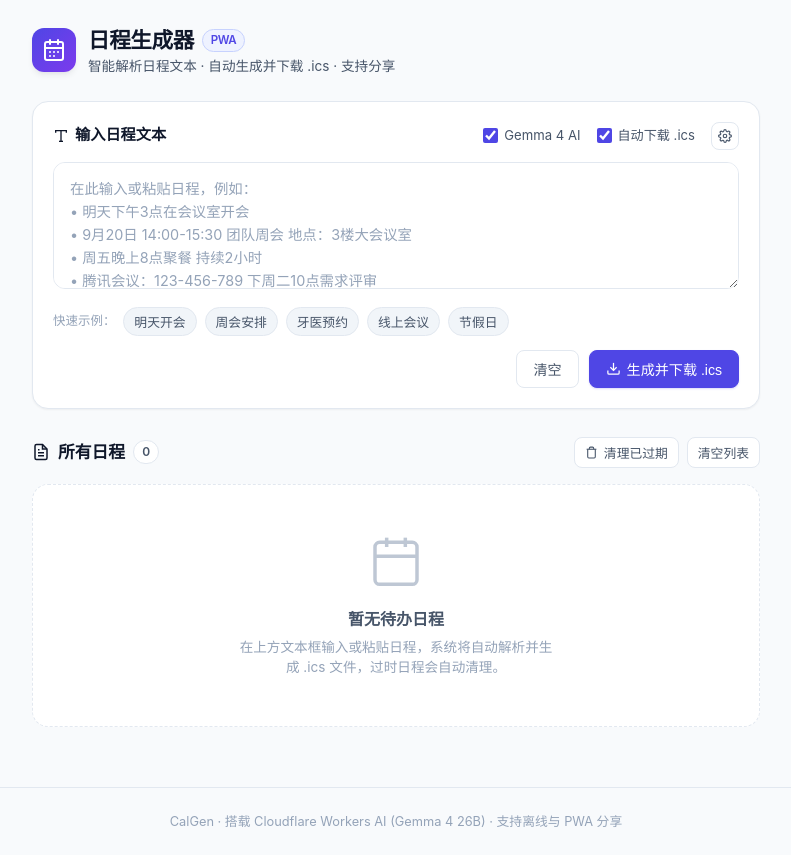
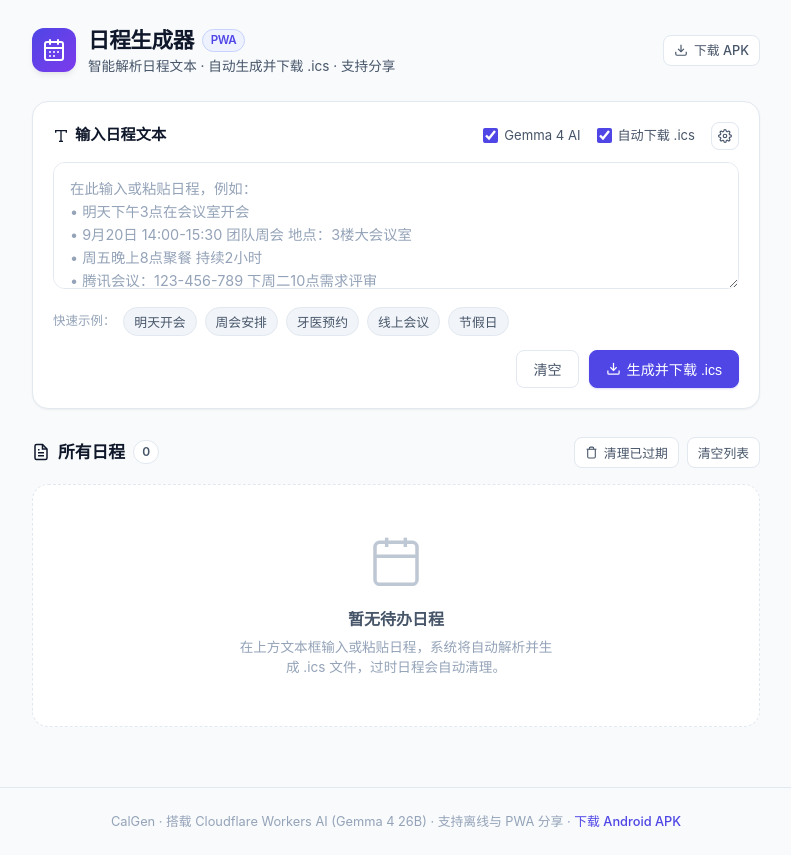
Before and after one commit to sunzhuo/calgen, a plain HTML site: page index.html in a window 1280 px wide. Shown: the whole page, without its empty margins (244-1035 px from the left). Drawn offline with Linux system fonts and the light colour scheme.

Commit message:
feat: add APK download functionality and update service worker for APK handling

```diff
--- a/dev-server.mjs
+++ b/dev-server.mjs
@@ -15,7 +15,8 @@ const MIME_TYPES = {
   '.json': 'application/json; charset=utf-8',
   '.webmanifest': 'application/manifest+json; charset=utf-8',
   '.svg': 'image/svg+xml',
-  '.png': 'image/png'
+  '.png': 'image/png',
+  '.apk': 'application/vnd.android.package-archive'
 };
 
 // Mock Gemma 4 model on local dev server
--- a/index.html
+++ b/index.html
@@ -48,6 +48,14 @@
       </div>
 
       <div class="header-actions">
+        <a id="downloadApkBtn" href="app/calgen.apk" download="calgen.apk" class="btn btn-secondary btn-sm" title="下载 Android 原生安装包 (APK)">
+          <svg width="14" height="14" viewBox="0 0 24 24" fill="none" stroke="currentColor" stroke-width="2">
+            <path d="M21 15v4a2 2 0 0 1-2 2H5a2 2 0 0 1-2-2v-4"></path>
+            <polyline points="7 10 12 15 17 10"></polyline>
+            <line x1="12" y1="15" x2="12" y2="3"></line>
+          </svg>
+          下载 APK
+        </a>
         <button id="installAppBtn" class="btn btn-secondary btn-sm" style="display: none;" title="安装为系统原生应用">
           <svg width="14" height="14" viewBox="0 0 24 24" fill="none" stroke="currentColor" stroke-width="2">
             <path d="M21 15v4a2 2 0 0 1-2 2H5a2 2 0 0 1-2-2v-4"></path>
@@ -67,9 +75,12 @@
           <line x1="8" y1="21" x2="16" y2="21"></line>
           <line x1="12" y1="17" x2="12" y2="21"></line>
         </svg>
-        <span>添加至主屏幕 / 安装为应用，支持直接接收分享文本</span>
+        <span>添加至主屏幕或下载 Android APK 原生安装包，支持直接接收分享文本</span>
       </div>
-      <button id="bannerInstallBtn" class="btn btn-primary btn-sm">立即安装</button>
+      <div class="banner-actions">
+        <a href="app/calgen.apk" download="calgen.apk" class="btn btn-secondary btn-sm" title="下载 Android APK">下载 APK</a>
+        <button id="bannerInstallBtn" class="btn btn-primary btn-sm">立即安装</button>
+      </div>
     </div>
 
     <!-- Main Input Card -->
@@ -263,7 +274,7 @@
 
   <!-- Footer -->
   <footer class="footer">
-    <p>CalGen · 搭载 Cloudflare Workers AI (Gemma 4 26B) · 支持离线与 PWA 分享</p>
+    <p>CalGen · 搭载 Cloudflare Workers AI (Gemma 4 26B) · 支持离线与 PWA 分享 · <a href="app/calgen.apk" download="calgen.apk" class="footer-link">下载 Android APK</a></p>
   </footer>
 
   <script type="module" src="app.js"></script>
--- a/styles.css
+++ b/styles.css
@@ -170,6 +170,13 @@ body {
   font-size: 0.88rem;
   font-weight: 500;
   color: var(--text-primary);
+}
+
+.banner-actions {
+  display: flex;
+  align-items: center;
+  gap: 8px;
+  flex-shrink: 0;
 }
 
 /* Input Section */
@@ -362,6 +369,7 @@ body {
   border: 1px solid transparent;
   transition: all 0.15s ease;
   user-select: none;
+  text-decoration: none;
 }
 
 .btn-primary {
@@ -638,6 +646,11 @@ body {
   text-decoration: none;
 }
 
+.footer a.footer-link {
+  color: var(--primary);
+  font-weight: 500;
+}
+
 .footer a:hover {
   color: var(--primary);
   text-decoration: underline;
```
Also changed, not shown: sw.js (+7 -1 lines), 3 other files.
